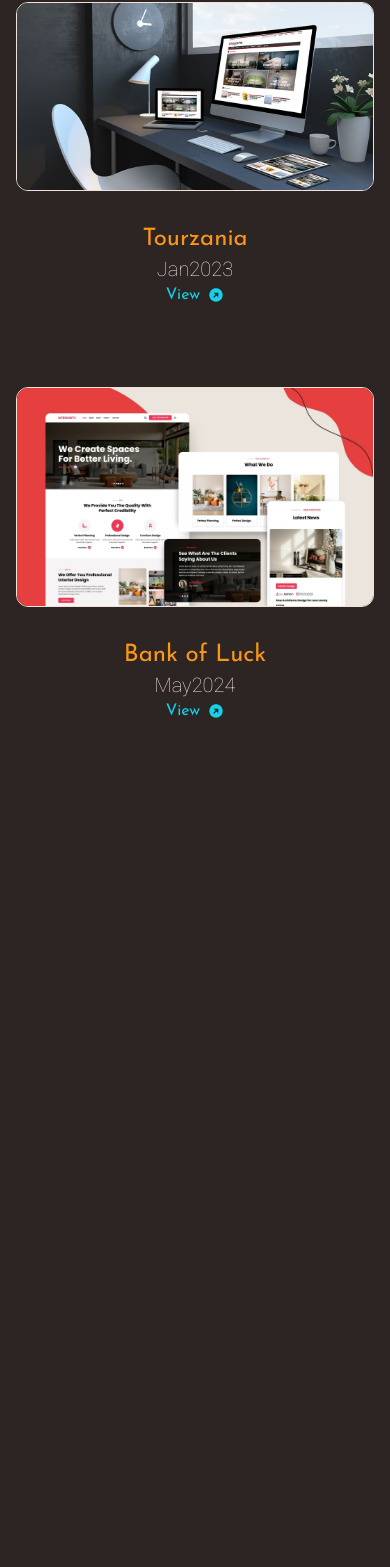
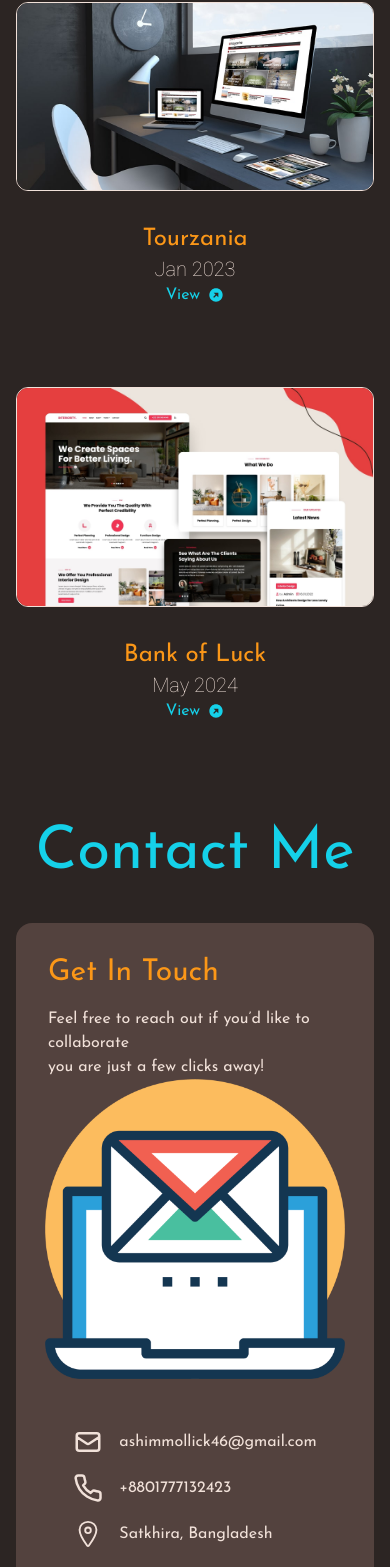
Before and after one commit to ashimmollick/AshimPro, a React (Vite) app: page / in a window 390 px wide. Shown: the part 5012-6579 px from the top of the page. Built offline with nearby package versions, Linux system fonts and the light colour scheme.

Commit message:
Contact social section

```diff
--- a/src/App.jsx
+++ b/src/App.jsx
@@ -1,4 +1,5 @@
 import AboutMeMain from "./Components/AboutMeSection/AboutMeMain";
+import ContactMeMain from "./Components/ContactMeSections/ContactMeMain";
 import ExperienceMain from "./Components/ExperienceSection/ExperienceMain";
 import ProjectsMain from "./Components/ExperienceSection/ProjectsSection/ProjectsMain";
 import HealperSection from "./Components/HealperSection";
@@ -21,6 +22,7 @@
       <SubSkills/>
       <ExperienceMain/>
       <ProjectsMain/>
+      <ContactMeMain/>
       <HealperSection />
     </main>
   );
--- /dev/null
+++ b/src/Components/ContactMeSections/ContactForm.jsx
@@ -0,0 +1,11 @@
+import React from 'react';
+
+const ContactForm = () => {
+    return (
+        <div>
+
+        </div>
+    );
+};
+
+export default ContactForm;
--- /dev/null
+++ b/src/Components/ContactMeSections/ContactInfo.jsx
@@ -0,0 +1,17 @@
+import React from "react";
+import { HiOutlineMail } from "react-icons/hi";;
+import { FiPhone } from "react-icons/fi";
+import { IoLocationOutline } from "react-icons/io5";
+import SingleInfo from "./SingleInfo";
+;
+const ContactInfo = () => {
+  return (
+    <div className="flex flex-col gap-4 text-white">
+      <SingleInfo text="ashimmollick46@gmail.com" Image={HiOutlineMail} />
+      <SingleInfo text="+8801777132423" Image={FiPhone} />
+      <SingleInfo text="Satkhira, Bangladesh" Image={IoLocationOutline} />
+    </div>
+  );
+};
+
+export default ContactInfo;
--- /dev/null
+++ b/src/Components/ContactMeSections/ContactMeLeft.jsx
@@ -0,0 +1,20 @@
+import React from "react";
+import ContactForm from "./ContactForm";
+
+const ContactMeLeft = () => {
+  return (
+    <div>
+      <div>
+        <h1 className="text-orange text-3xl mb-4">Get In Touch</h1>
+        <p className="text-white">
+          Feel free to reach out if you’d like to collaborate
+          <br />
+          you are just a few clicks away!
+        </p>
+      </div>
+      <ContactForm/>
+    </div>
+  );
+};
+
+export default ContactMeLeft;
--- /dev/null
+++ b/src/Components/ContactMeSections/ContactMeMain.jsx
@@ -0,0 +1,17 @@
+import React from 'react';
+import ContactMeLeft from './ContactMeLeft';
+import ContactMeRight from './ContactMeRIght';
+
+const ContactMeMain = () => {
+    return (
+        <div id='contact' className='max-w-[1200px] mx-auto items-center justify-center mt-[100px] px-4'>
+            <h2 className='text-6xl text-cyan mb-10 text-center'>Contact Me</h2>
+            <div className='flex justify-between bg-brown p-8 rounded-2xl lg:flex-row sm:flex-col '>
+                <ContactMeLeft/>
+                <ContactMeRight/>
+            </div>
+        </div>
+    );
+};
+
+export default ContactMeMain;
--- /dev/null
+++ b/src/Components/ContactMeSections/ContactMeRight.jsx
@@ -0,0 +1,15 @@
+import React from 'react';
+import ContactInfo from './ContactInfo';
+import ContactSocial from './ContactSocial';
+
+const ContactMeRight = () => {
+    return (
+        <div className='flex flex-col items-center justify-center gap-12'>
+            <img src="../../../public/images/email-image.png" alt="Contact Me"  className='max-w-[300px]'/>
+            <ContactInfo/>
+            <ContactSocial/>
+        </div>
+    );
+};
+
+export default ContactMeRight;
--- /dev/null
+++ b/src/Components/ContactMeSections/ContactSocial.jsx
@@ -0,0 +1,16 @@
+import React from "react";
+import SingleContactSocial from "./SingleContactSocial";
+import { FaGithub } from "react-icons/fa";
+import { FaLinkedinIn } from "react-icons/fa";
+import { FaInstagram } from "react-icons/fa";
+const ContactSocial = () => {
+  return (
+    <div className="flex gap-4">
+      <SingleContactSocial Link="#" Icon={FaLinkedinIn} />
+      <SingleContactSocial Link="#" Icon={FaGithub} />
+      <SingleContactSocial Link="#" Icon={FaInstagram} />
+    </div>
+  );
+};
+
+export default ContactSocial;
--- /dev/null
+++ b/src/Components/ContactMeSections/SingleContactSocial.jsx
@@ -0,0 +1,13 @@
+import React from 'react';
+
+const SingleContactSocial = ({Icon,Link}) => {
+    return (
+       <div className="text-2xl h-12 w-12 border border-orange text-orange rounded-full p-3 flex items-center justify-center">
+        <a href={Link} className="cursor-pointer">
+            <Icon/>
+        </a>
+    </div>
+    );
+};
+
+export default SingleContactSocial;
--- /dev/null
+++ b/src/Components/ContactMeSections/SingleInfo.jsx
@@ -0,0 +1,12 @@
+import React from "react";
+
+const SingleInfo = ({ text, Image }) => {
+  return (
+    <div className="flex gap-4 items-center justify-start">
+      <Image className="text-3xl" />
+      <p>{text}</p>
+    </div>
+  );
+};
+
+export default SingleInfo;
--- a/src/Components/ExperienceSection/ProjectsSection/ProjectsMain.jsx
+++ b/src/Components/ExperienceSection/ProjectsSection/ProjectsMain.jsx
@@ -13,21 +13,21 @@
     },
     {
       name: "Moola App",
-      year: "Sept2022",
+      year: "Sept 2022",
       align: "left",
       image: "../../../../public/images/website-img-2.webp",
       link: "#",
     },
     {
       name: "Tourzania",
-      year: "Jan2023",
+      year: "Jan 2023",
       align: "right",
       image: "../../../../public/images/website-img-3.jpg",
       link: "#",
     },
     {
       name: "Bank of Luck",
-      year: "May2024",
+      year: "May 2024",
       align: "left",
       image: "../../../../public/images/website-img-4.jpg",
       link: "#",
--- a/src/Components/navbar/NavbarLinks.jsx
+++ b/src/Components/navbar/NavbarLinks.jsx
@@ -9,7 +9,7 @@
 ];
 const NavbarLinks = () => {
   return (
-    <ul className="flex gap-6 text-white font-bold py-4 lg:flex-row sm:flex-col lg:relative sm:absolute sm:top-[120%] left-[50%] -translate-x-[50%] lg:text-md sm:text-xl sm:bg-cyan/30 backdrop-blur-lg lg:bg-black sm:w-full">
+    <ul className="flex lg:flex-row sm:flex-col gap-6 text-white font-body lg:relative sm:absolute sm:top-[120%] text-center left-[50%] -translate-x-[50%] lg:text-md sm:text-xl sm:bg-cyan/30 backdrop-blur-lg lg:bg-black sm:w-full py-4">
       {links.map((link, index) => {
         return (
           <li key={index} className="group">
```
Also changed, not shown: src/Components/navbar/NavbarMain.jsx (+8 -6 lines).
